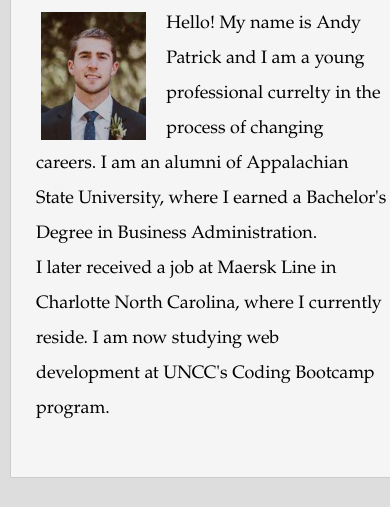
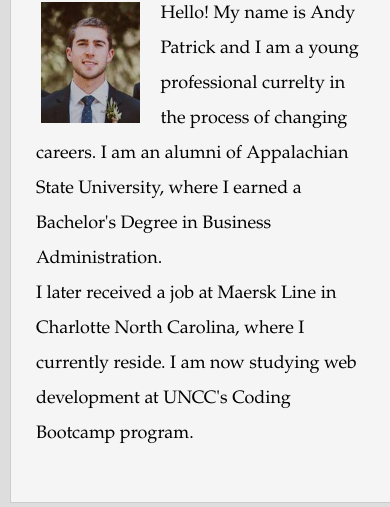
Before and after one commit to Patrickae/Responsive-Portfolio, a plain HTML site: page index.html in a window 390 px wide. Shown: the part 238-745 px from the top of the page. Drawn offline with Linux system fonts and the light colour scheme.

Commit message:
final mobile sizes

```diff
--- a/assets/css/style.css
+++ b/assets/css/style.css
@@ -271,9 +271,9 @@ h1 { position:static;
 li { float:left;
 width:33%;}
 
-#index-content{ width: 90%;
+#index-content{ width: 85%;
 				float:left;
-				margin left:5%;
+				margin:10px;
 			}
 
 #mylinks{ width: 90%;
```
